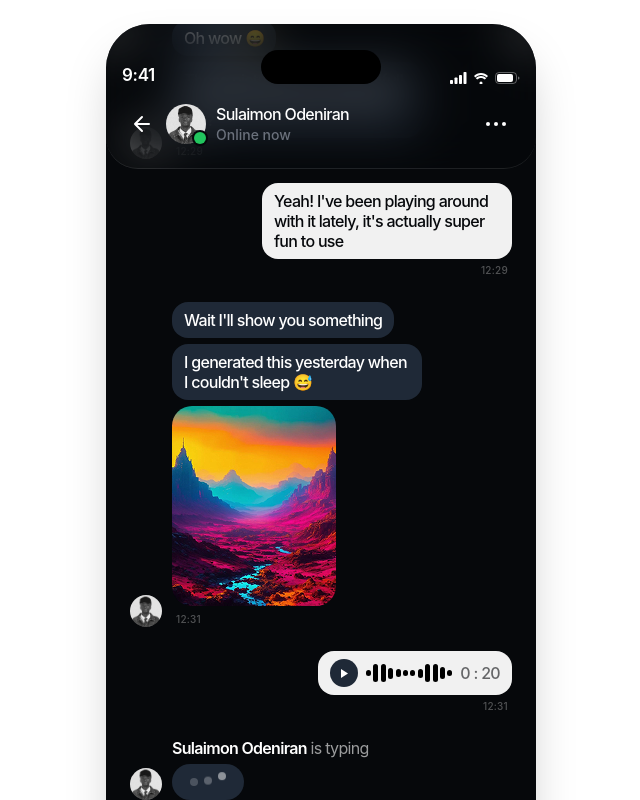
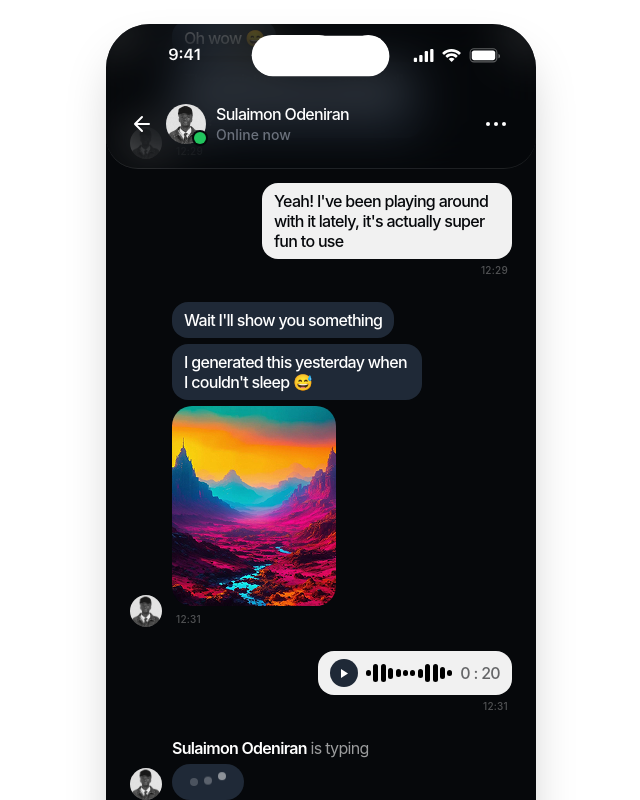
Before and after one commit to Figmaboy-bot/Mobile-chat, a React (Vite) app: page / in a window 1280 px wide. Shown: the top 800 px of the page, without its empty margins (319-959 px from the left). Built offline with nearby package versions, Linux system fonts and the light colour scheme; a web font is replaced by a local one.

Commit message:
refactor: replace inline StatusBar SVG icons with an external image asset

```diff
--- a/src/components/MobileChatUI.jsx
+++ b/src/components/MobileChatUI.jsx
@@ -135,37 +135,7 @@ function IconNavigate() {
 // ─── Status Bar ──────────────────────────────────────────────────────────────
 
 function StatusBar() {
-  return (
-    <div className="h-16 w-full flex items-end px-3 pb-1">
-      {/* Time */}
-      <div className="flex-1 flex items-center pl-1">
-        <span className="text-white text-[17px] font-semibold tracking-[-0.32px] leading-none">9:41</span>
-      </div>
-      {/* Dynamic Island */}
-      <div className="flex-shrink-0 flex items-center justify-center">
-        <div className="bg-black w-[120px] h-[34px] rounded-full" />
-      </div>
-      {/* Status icons */}
-      <div className="flex-1 flex items-center justify-end gap-[6px] pr-1">
-        <svg width="17" height="12" viewBox="0 0 17 12" fill="none">
-          <rect x="0" y="8" width="3" height="4" rx="0.8" fill="white"/>
-          <rect x="4.5" y="5.5" width="3" height="6.5" rx="0.8" fill="white"/>
-          <rect x="9" y="3" width="3" height="9" rx="0.8" fill="white"/>
-          <rect x="13.5" y="0" width="3" height="12" rx="0.8" fill="white"/>
-        </svg>
-        <svg width="16" height="12" viewBox="0 0 16 12" fill="none">
-          <path d="M8 3C10.2 3 12.2 3.9 13.6 5.4L15 4C13.2 2.1 10.7 1 8 1C5.3 1 2.8 2.1 1 4L2.4 5.4C3.8 3.9 5.8 3 8 3Z" fill="white"/>
-          <path d="M8 6C9.5 6 10.8 6.6 11.8 7.6L13.2 6.2C11.8 4.8 9.9 4 8 4C6.1 4 4.2 4.8 2.8 6.2L4.2 7.6C5.2 6.6 6.5 6 8 6Z" fill="white"/>
-          <circle cx="8" cy="11" r="1.5" fill="white"/>
-        </svg>
-        <svg width="25" height="12" viewBox="0 0 25 12" fill="none">
-          <rect x="0.5" y="0.5" width="21" height="11" rx="3.5" stroke="white" strokeOpacity="0.35"/>
-          <rect x="2" y="2" width="16" height="8" rx="2" fill="white"/>
-          <path d="M23 4.5v3a1.5 1.5 0 000-3z" fill="white" fillOpacity="0.4"/>
-        </svg>
-      </div>
-    </div>
-  )
+  return <img src="/img/statusbar.svg" alt="" className="w-full" draggable={false} />
 }
 
 // ─── Chat Header ─────────────────────────────────────────────────────────────
```
